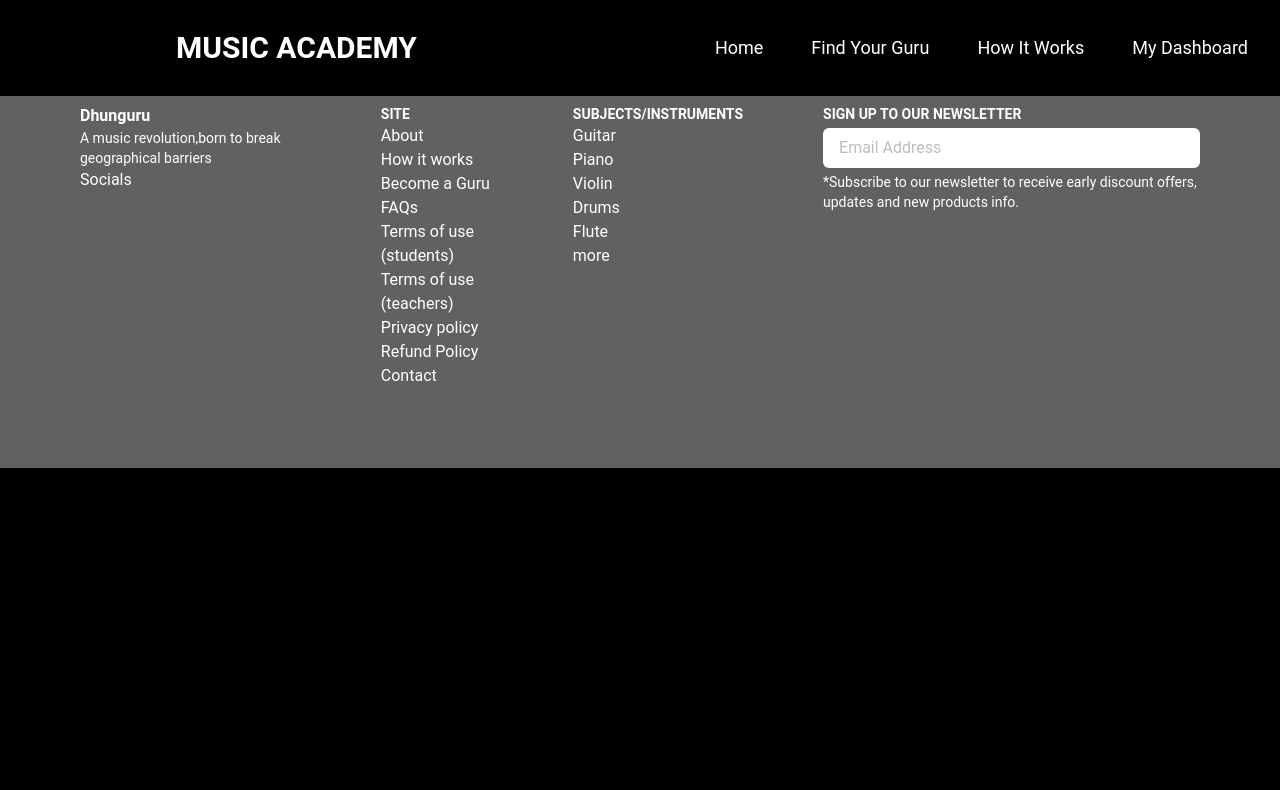
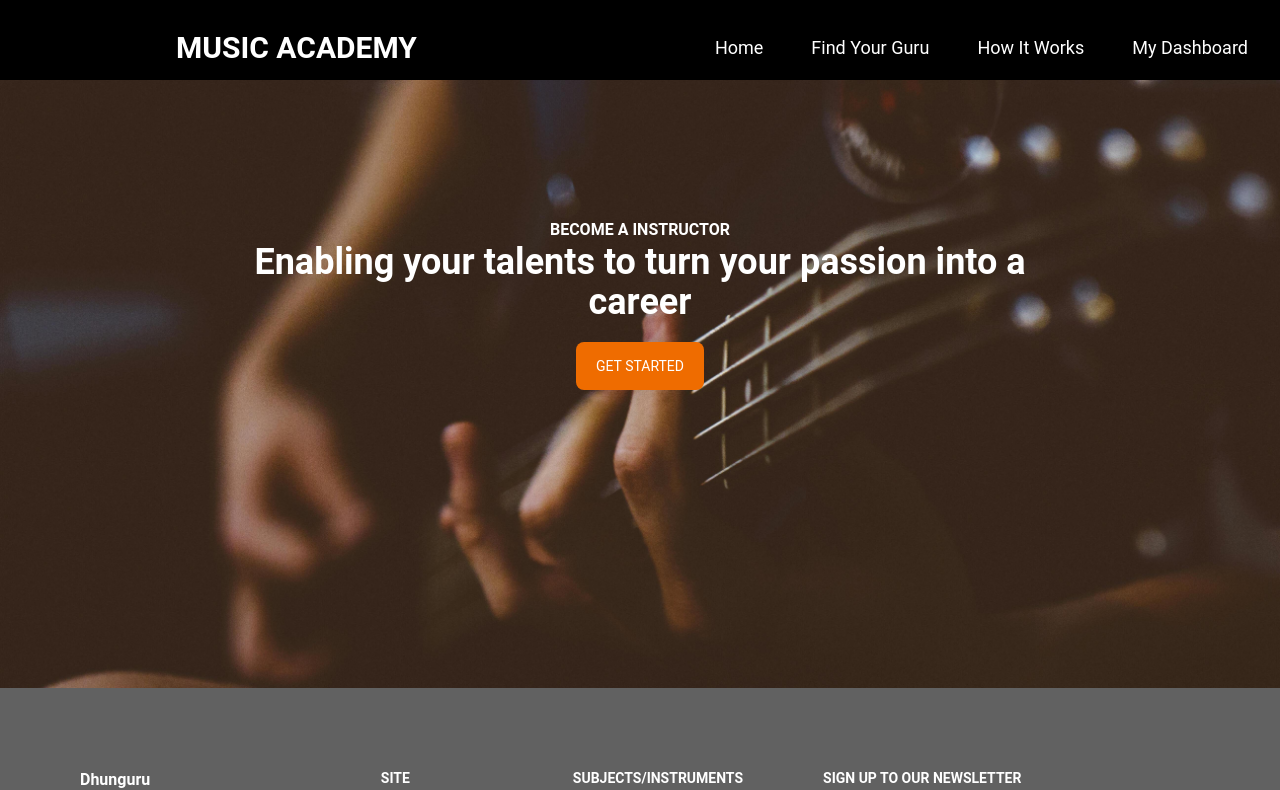
Before and after one commit to Sujeeththecoder/React_Website, a React (Vite) app in the folder my-project/: page /dashboard in a window 1280 px wide. Shown: the top 790 px of the page. Built offline with nearby package versions, Linux system fonts and the light colour scheme.

Commit message:
become an instructor page

```diff
--- a/my-project/src/App.jsx
+++ b/my-project/src/App.jsx
@@ -13,7 +13,7 @@ export default function App() {
   return (
     <Router>
       <Navbar />
-      <div className="pt-30">
+      <div className="pt-20">
         <Routes>
           <Route path="/" element={<Home />} />
           <Route path="/find-your-guru" element={<FindYourGuru />} />
--- /dev/null
+++ b/my-project/src/components/StarredTeachers.jsx
@@ -0,0 +1,18 @@
+import React from 'react';
+
+function StarredTeachers() {
+  return (
+    <div className="relative">
+      <img src="/images/11.jpg" alt="" className="w-full h-auto" />
+      <div className='absolute top-0 left-0 w-full h-full flex flex-col items-center justify-center text-white -mt-20'>
+        <h1 className='font-bold font-sans'>BECOME A INSTRUCTOR</h1>
+        <h1 className='text-4xl font-bold'>Enabling your talents to turn your passion into a</h1>
+        <h1 className='text-4xl font-bold'>career</h1>
+
+              <button className='bg-orange-800 text-white text-sm mt-5 h-12 w-32 rounded-lg'>GET STARTED</button>
+      </div>
+    </div>
+  );
+}
+
+export default StarredTeachers;
--- a/my-project/src/pages/Dashboard.jsx
+++ b/my-project/src/pages/Dashboard.jsx
@@ -1,11 +1,13 @@
-import React from 'react'
+import React from 'react';
+import StarredTeachers from '../components/StarredTeachers';
 
 function Dashboard() {
   return (
     <div>
-      dashboard
+      <StarredTeachers/>
+
     </div>
-  )
+  );
 }
 
-export default Dashboard
+export default Dashboard;
```
Also changed, not shown: my-project/public/images/11.jpg (added).
